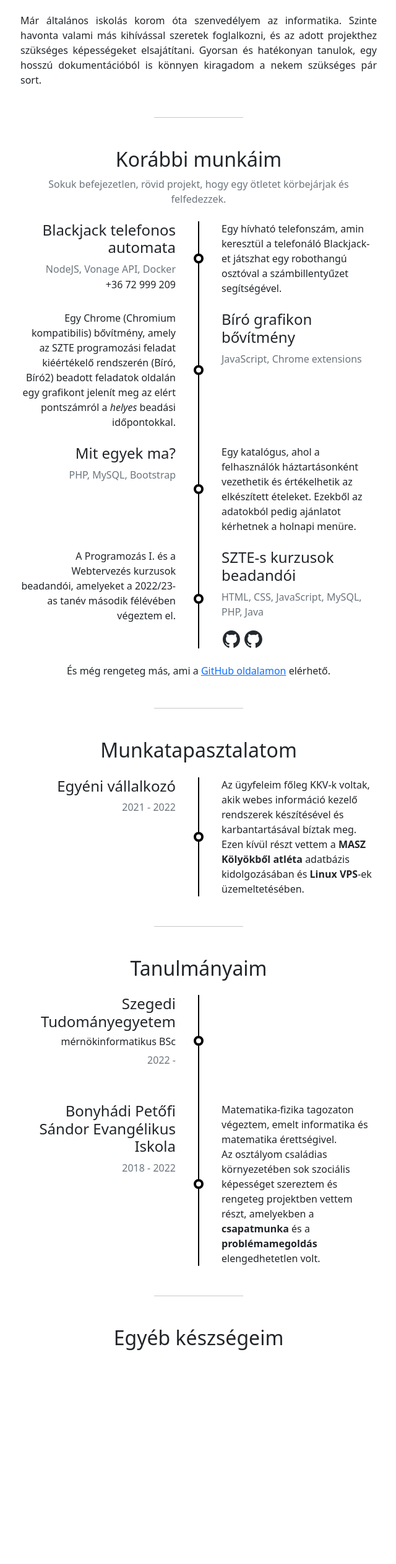
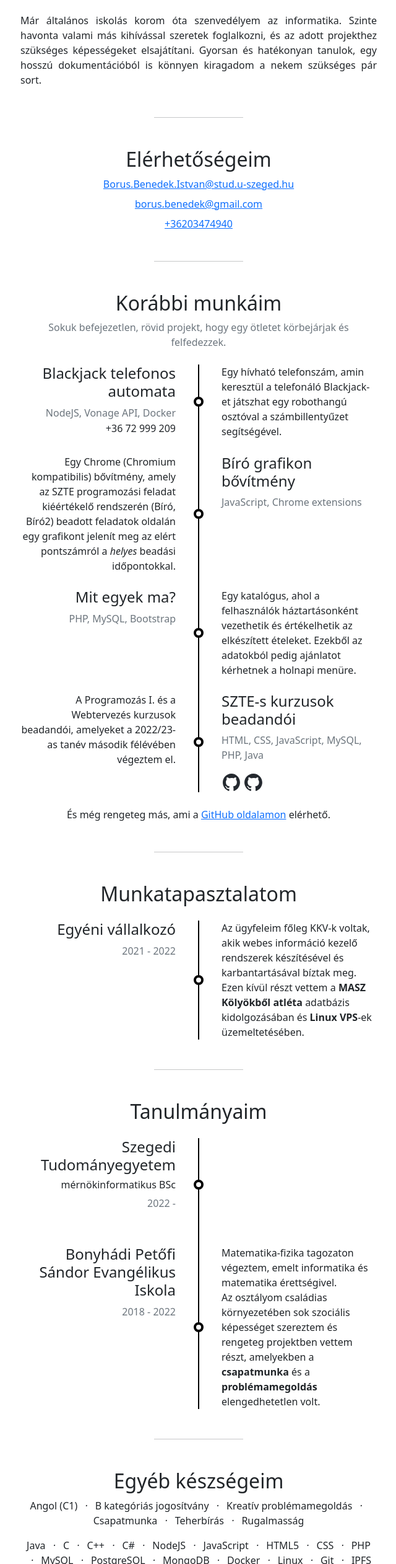
Before and after one commit to Andruida/resume, a plain HTML site: page index.html in a window 1280 px wide. Shown: the part 277-2800 px from the top of the page at 62% size, without its empty margins (319-959 px from the left). Before the commit the page ends 2478 px from the top, so only its background shows below. Drawn offline with nearby package versions, Linux system fonts and the light colour scheme.

Commit message:
Added skillset

```diff
--- a/assets/css/style.css
+++ b/assets/css/style.css
@@ -38,7 +38,7 @@
 
 }
 
-.gh-image {
+.icon {
     width: 1.8em;
     margin: 1.5px;
     align-self: center;
@@ -58,6 +58,11 @@
     transform: scale(1.03);
 }
 
-.gh-image.clickable:hover {
+.icon.clickable:hover {
     transform: scale(1.2);
 }
+
+.sep::before {
+    content: "·";
+    margin: 0 0.5em;
+}
--- a/index.html
+++ b/index.html
@@ -27,10 +27,20 @@
 
         <hr class="w-25 mx-auto my-5">
 
-        <h2 class="text-center">Korábbi munkáim</h2>
-        <p class="text-secondary text-center">Sokuk befejezetlen, rövid projekt, hogy egy ötletet körbejárjak és felfedezzek.</p>
-        <section class="mt-4">
-            <div class="position-relative">
+        <section>
+            <h2 class="text-center">Elérhetőségeim</h2>
+            <p class="text-center mb-2"><a href="mailto:Borus.Benedek.Istvan@stud.u-szeged.hu">Borus.Benedek.Istvan@stud.u-szeged.hu</a></p>
+            <p class="text-center mb-2"><a href="mailto:borus.benedek@gmail.com">borus.benedek@gmail.com</a></p>
+            <p class="text-center mb-2"><a href="tel:+36203474940">+36203474940</a></p>
+        </section>
+
+        <hr class="w-25 mx-auto my-5">
+
+        <section>
+            <h2 class="text-center">Korábbi munkáim</h2>
+            <p class="text-secondary text-center">Sokuk befejezetlen, rövid projekt, hogy egy ötletet körbejárjak és felfedezzek.</p>
+
+            <div class="position-relative mt-4">
                 <div class="midline"></div>
                 <div class="row mb-4">
                     <div class="col-11 col-sm text-sm-end order-1 order-sm-0 mb-3 mb-sm-0 position-relative clickable">
@@ -38,7 +48,7 @@
                         <p class="text-secondary mb-1">NodeJS, Vonage API, Docker</p>
                         <h6>+36 72 999 209</h6>
                         <a href="https://github.com/Andruida/blackjack-hotline" target="_blank" class="stretched-link">
-                            <img class="d-none d-print-inline gh-image" alt="GitHub" src="assets/img/github-mark.svg">
+                            <img class="d-none d-print-inline icon" alt="GitHub" src="assets/img/github-mark.svg">
                         </a>
                     </div>
                     <div class="col-1 order-0 order-sm-1 position-relative"><div class="dot"></div></div>
@@ -53,7 +63,7 @@
                         <h4>Bíró grafikon bővítmény</h4>
                         <p class="text-secondary">JavaScript, Chrome extensions</p>
                         <a href="https://github.com/Andruida/biro-graph" target="_blank" class="stretched-link">
-                            <img class="d-none d-print-inline gh-image" alt="GitHub" src="assets/img/github-mark.svg">
+                            <img class="d-none d-print-inline icon" alt="GitHub" src="assets/img/github-mark.svg">
                         </a>
                     </div>
                     <div class="col-1 order-0 order-sm-1 position-relative"><div class="dot"></div></div>
@@ -69,7 +79,7 @@
                         <h4>Mit egyek ma?</h4>
                         <p class="text-secondary">PHP, MySQL, Bootstrap</p>
                         <a href="https://github.com/Andruida/food-catalogue" target="_blank" class="stretched-link">
-                            <img class="d-none d-print-inline gh-image" alt="GitHub" src="assets/img/github-mark.svg">
+                            <img class="d-none d-print-inline icon" alt="GitHub" src="assets/img/github-mark.svg">
                         </a>
                     </div>
                     <div class="col-1 order-0 order-sm-1 position-relative"><div class="dot"></div></div>
@@ -83,9 +93,8 @@
                     <div class="col-11 col-sm order-1 order-sm-3 mb-3 mb-sm-0 position-relative">
                         <h4>SZTE-s kurzusok beadandói</h4>
                         <p class="text-secondary">HTML, CSS, JavaScript, MySQL, PHP, Java</p>
-                        <a href="https://github.com/Andruida/SZTE-webterv" title="Webtervezés"><img class="gh-image clickable" alt="GitHub" src="assets/img/github-mark.svg"></a>
-                        <a href="https://github.com/Andruida/SZTE-progalap" title="Programozás I."><img class="gh-image clickable" alt="GitHub" src="assets/img/github-mark.svg"></a>
-
+                        <a href="https://github.com/Andruida/SZTE-webterv" title="Webtervezés"><img class="icon clickable" alt="GitHub" src="assets/img/github-mark.svg"></a>
+                        <a href="https://github.com/Andruida/SZTE-progalap" title="Programozás I."><img class="icon clickable" alt="GitHub" src="assets/img/github-mark.svg"></a>
                     </div>
                     <div class="col-1 order-0 order-sm-1 position-relative"><div class="dot"></div></div>
                     <div class="col-1 order-2 d-sm-none"></div>
@@ -100,9 +109,10 @@
 
         <hr class="w-25 mx-auto my-5">
 
-        <h2 class="text-center">Munkatapasztalatom</h2>
-        <section class="mt-4">
-            <div class="position-relative">
+        <section>
+            <h2 class="text-center">Munkatapasztalatom</h2>
+
+            <div class="position-relative mt-4">
                 <div class="midline"></div>
                 <div class="row mb-4">
                     <div class="col-11 col-sm text-sm-end order-1 order-sm-0 mb-3">
@@ -123,9 +133,9 @@
 
         <hr class="w-25 mx-auto my-5">
 
-        <h2 class="text-center">Tanulmányaim</h2>
-        <section class="mt-4">
-            <div class="position-relative">
+        <section>
+            <h2 class="text-center">Tanulmányaim</h2>
+            <div class="position-relative mt-4">
                 <div class="midline"></div>
                 <div class="row mb-4">
                     <div class="col-11 col-sm text-sm-end order-1 order-sm-0 mb-3">
@@ -157,8 +167,36 @@
 
         <hr class="w-25 mx-auto my-5">
 
-        <h2 class="text-center">Egyéb készségeim</h2>
-        <section class="mt-4">
+
+        <section>
+            <h2 class="text-center">Egyéb készségeim</h2>
+            <p class="text-center">
+                Angol (C1) <i class="sep"></i>
+                B kategóriás jogosítvány <i class="sep"></i>
+                Kreatív problémamegoldás <i class="sep"></i>
+                Csapatmunka <i class="sep"></i>
+                Teherbírás <i class="sep"></i>
+                Rugalmasság
+            </p>
+            <p class="text-center">
+                Java <i class="sep"></i>
+                C <i class="sep"></i>
+                C++ <i class="sep"></i>
+                C# <i class="sep"></i>
+                NodeJS <i class="sep"></i>
+                JavaScript <i class="sep"></i>
+                HTML5 <i class="sep"></i>
+                CSS <i class="sep"></i>
+                PHP <i class="sep"></i>
+                MySQL <i class="sep"></i>
+                PostgreSQL <i class="sep"></i>
+                MongoDB <i class="sep"></i>
+                Docker <i class="sep"></i>
+                Linux <i class="sep"></i>
+                Git <i class="sep"></i>
+                IPFS <i class="sep"></i>
+                Telefon automaták
+            </p>
         </section>
 
     </div>
```
